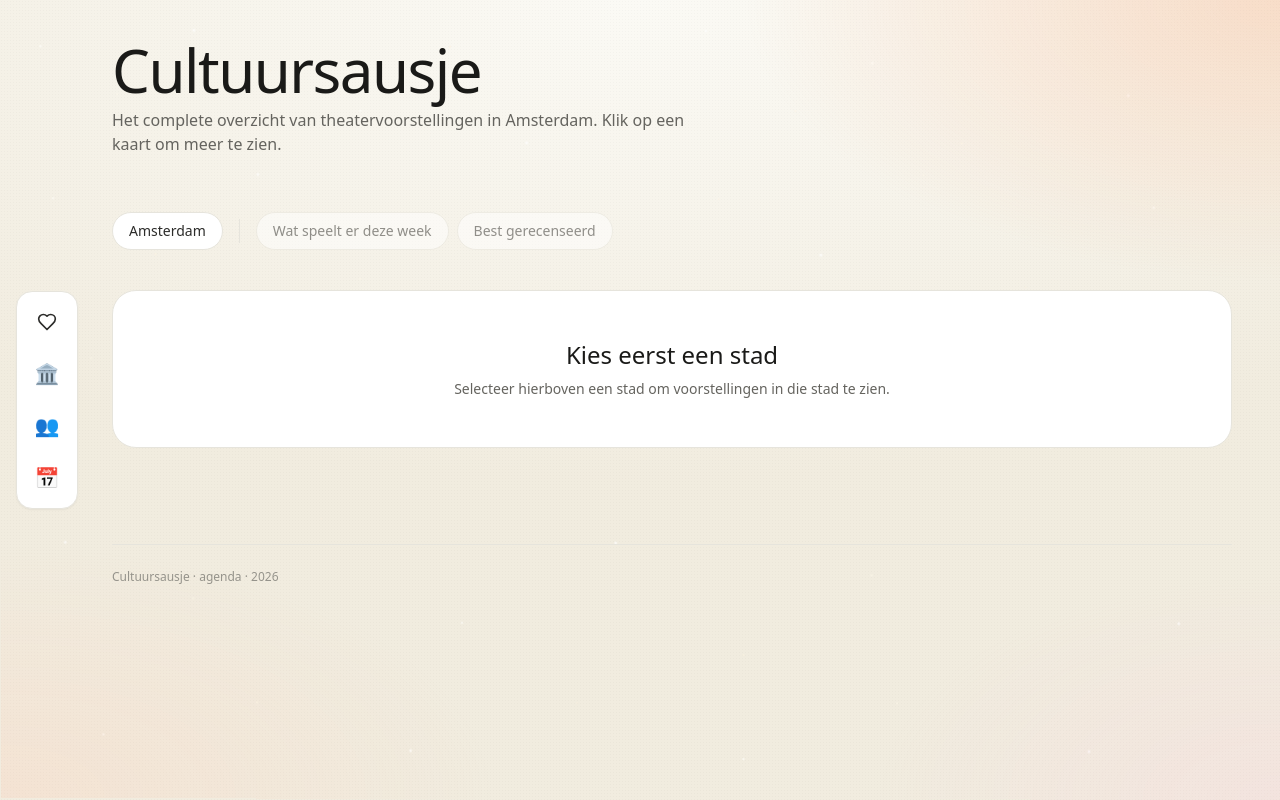
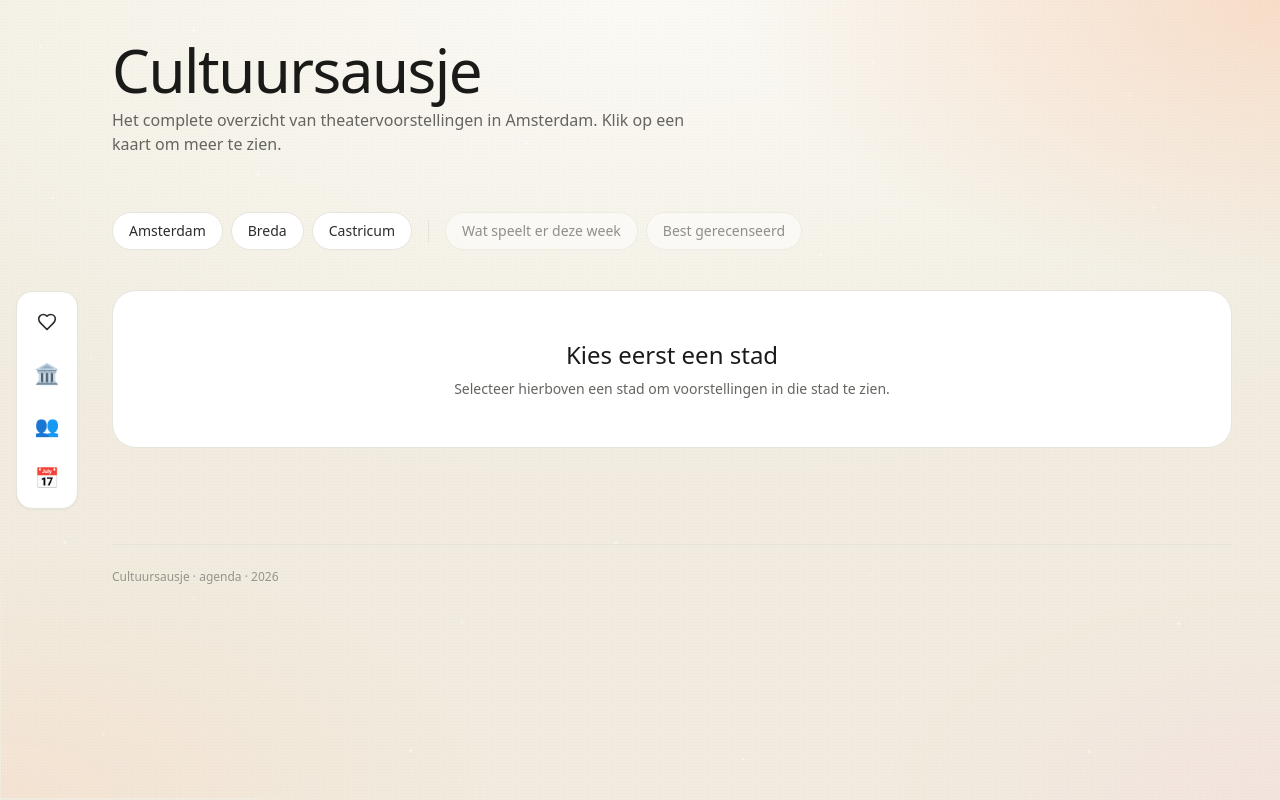
Before and after one commit to cultuursausje/cultuursausje, a Next.js app in the folder site/: page / in a window 1280 px wide. Built offline with nearby package versions, Linux system fonts and the light colour scheme.

Commit message:
Add files via upload

```diff
--- a/site/data/shows.ts
+++ b/site/data/shows.ts
@@ -149,7 +149,7 @@ export const shows: Show[] = [
   {
     id: "happy-days", titel: "Happy Days",
     gezelschap_id: "dood-paard", gezelschap: "Dood Paard",
-    theater_id: "frascati", theater: "Frascati", extra_theaters: [],
+    theater_id: "frascati", theater: "Frascati", extra_theaters: ["karavaan-castricum", "chasse-breda"],
     speelperiode_start: "2026-06-04", speelperiode_end: "2026-06-17",
     korte_samenvatting: "Een vrouw, half begraven in het zand, blijft koppig optimistisch terwijl haar wereld afbrokkelt.",
     lange_samenvatting: "Winnie zit tot haar middel ingegraven in een zandheuvel op een braakliggend terrein. Een harde bel wekt haar, maar onverwoestbaar optimistisch begint ze aan de dag — pratend, haar dagelijkse rituelen volvoerend, kleine voorwerpen uit een tas halend. Door te blijven spreken probeert ze het verstrijken van de tijd en het naderende einde te bezweren. Dood Paard brengt Becketts iconische stuk als locatievoorstelling in de buitenlucht: gruwelijk, grappig en confronterend actueel.",
--- a/site/data/theaters.ts
+++ b/site/data/theaters.ts
@@ -78,5 +78,18 @@ export const theaters: Theater[] = [
     stad: "Amsterdam",
     url: "https://ccamstel.nl",
     beschrijving: "Cultureel clubhuis voor podiumkunsten in de Pijp, geopend in 2019."
+  },
+  // Tour-venues uit gedeelde voorstellings-URL's
+  {
+    id: "chasse-breda", naam: "Chassé Theater", afkorting: "Chassé",
+    stad: "Breda",
+    url: "https://www.chasse.nl",
+    beschrijving: "Theater en filmhuis in het centrum van Breda."
+  },
+  {
+    id: "karavaan-castricum", naam: "Karavaan Festival (De Zanderij)", afkorting: "Karavaan",
+    stad: "Castricum",
+    url: "https://www.karavaan.nl",
+    beschrijving: "Theaterfestival in Noord-Holland met voorstellingen op bijzondere locaties."
   }
 ];
```
